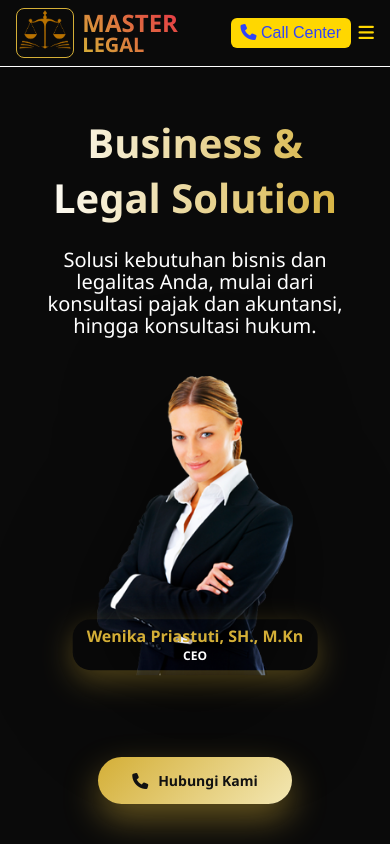
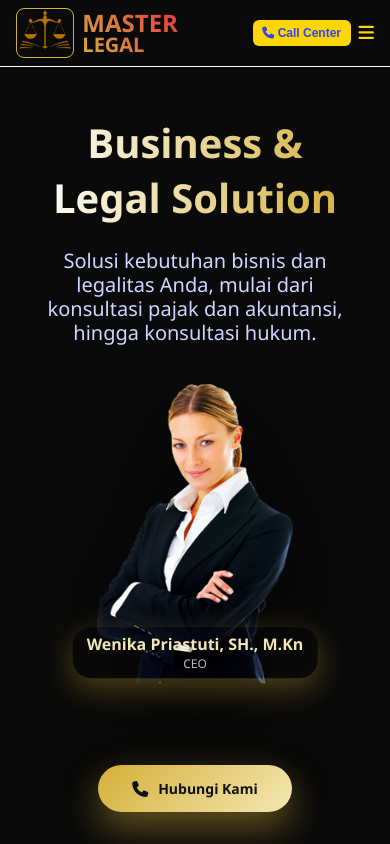
Before and after one commit to greentetembatu/slide-tester, a plain HTML site: page index.html in a window 390 px wide. Shown: the top 844 px of the page. Drawn offline with Linux system fonts and the light colour scheme.

Commit message:
Update base.css

```diff
--- a/css/base.css
+++ b/css/base.css
@@ -372,7 +372,8 @@ li {
   padding: 0.4rem 0.6rem;
   border: none;
   color: var(--accent-blue);
-  font-size: var(--p);
+  font-size: var(--p3);
+  font-weight: bold;
   cursor: pointer;
 }
 
@@ -420,7 +421,7 @@ li {
     box-shadow: none;
   }
 
-  .dropdown.is-open .dropdown-menu {
+  .dropdown.is-open > .dropdown-menu {
     display: block;
   }
 
@@ -477,7 +478,6 @@ li {
 
 
 
-
 /* ================= HERO SECTION ================= */
 
 .hero-section {
@@ -548,8 +548,8 @@ li {
 
 .hero-description {
     font-size: var(--h5);
-    line-height: 1.1;
-    color: var(--text-primary);
+    line-height: 1.2;
+    color: #cfd6ff;
 }
 
 /* ================= HERO CTA BUTTON ================= */
@@ -663,7 +663,7 @@ li {
 .name-text {
     font-size: var(--p);
     font-weight: 700;
-    color: var(--gold-primary);
+    color: #f1e6b5;
 }
 
 /*.title-text {
@@ -673,8 +673,7 @@ li {
 
 .title-text-small {
     font-size: var(--p3);
-    color: var(--text-primary);
-    font-weight: bold;
+    color: #bdbdbd;
 }
 
 /* ================= ANIMATIONS ================= */
```
